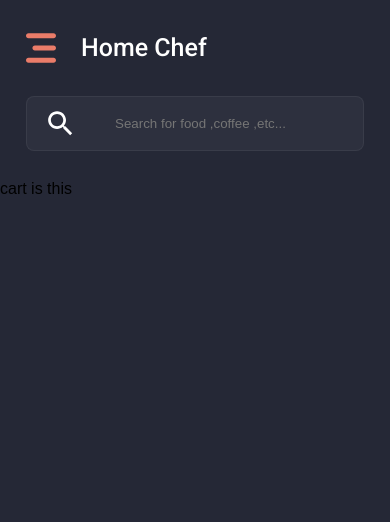
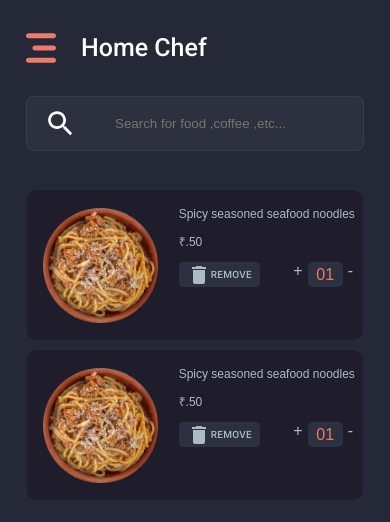
Before and after one commit to aninarafath6/Home-Chef, a React (Create React App) app in the folder home-che-front-end/: page /cart in a window 390 px wide. Shown: the top 522 px of the page. Built offline with nearby package versions, Linux system fonts and the light colour scheme.

Commit message:
cart phone -s design complited

```diff
--- a/home-che-front-end/src/components/cart/Cart.Element.js
+++ b/home-che-front-end/src/components/cart/Cart.Element.js
@@ -1,3 +1,160 @@
 import styled from 'styled-components';
+import { Button } from '@material-ui/core';
+import DeleteIcon from '@material-ui/icons/Delete';
 
-export const Container = styled.div``;
+
+export const Container = styled.div`
+padding:25px;
+/* background:red; */
+margin:0 auto;
+height:auto;
+display:flex;
+gap:25px;
+width:90%;
+
+    /* on tablet device */
+    @media screen and (max-width:768px){
+        width:90%;
+        flex-direction:row;
+    }
+    /* on small device */
+    @media screen and (max-width:425px){
+        width:21rem;
+        padding: 10px;
+        flex-direction: column;
+
+    }
+`;
+
+export const CartItemSection = styled.div`
+    width:60%;
+    min-height:150px;
+    display:flex;
+    flex-direction:column;
+    gap:10px;
+
+    /* on tablet device */
+    @media screen and (max-width:768px){
+        width:60%;
+    }
+    /* on mobile large device */
+    @media screen and (max-width:425px){
+        width:100%;
+        min-height:150px;
+        /* background-color:green; */
+    }
+
+`;
+export const CartPriceSection = styled.div`
+    background:#1F1D2B;
+    width:40%;
+    height:250px;
+    border-radius:10px;
+
+
+    /* on tablet device */
+   @media screen and (max-width:768px){
+        width:40%;
+        height:250px;
+        flex-direction:row;
+   }
+    /* on mobile large device */
+    @media screen and (max-width:425px){
+        width:100%;
+        height:250px;
+    }
+`;
+
+
+
+
+// cart item
+
+export const CartItemContainer = styled.div`
+        background:#1F1D2B;
+        width:100%;
+        height:150px;
+        border-radius:10px;
+        display:flex;
+`;
+export const ItemImageSection = styled.div`
+    /* background-color:cyan; */
+    width:45%;
+    height:100%;
+    display:flex;
+    justify-content:center;
+    align-items:center;
+`;
+export const ItemContentSection = styled.div`
+    /* background-color:blanchedalmond; */
+    width:55%;
+    height:100%;
+    padding:5px;
+`;
+export const ItemImage = styled.img`
+    width:115px;
+`;
+export const ItemName = styled.p`
+        color:#ABBBC2;
+
+    @media screen and (max-width:425px){
+        font-size:12px;
+    }
+`;
+export const ItemPrice = styled.p`
+        color:#ABBBC2;
+
+    @media screen and (max-width:425px){
+        font-size:12px;
+    }
+`;
+
+export const ItemActionArea = styled.div`
+/* background:red;  */
+width:100%;
+height:25px;
+display:flex;
+justify-content:space-between;
+`;
+
+export const RemoveItemBtn = styled(Button)`
+&&&{
+    /* width:15px; */
+    background-color:#2D303E;
+    color:#ABBBC2;
+    font-size:10px;
+}
+`;
+export const RemoveIcon = styled(DeleteIcon)`
+width:15px;
+`;
+
+export const QuantityContainer = styled.div`
+display:flex;
+`;
+export const QuantityDisplay = styled.div`
+    width:35px;
+    height:25px;
+    background-color:#2D303E;
+    padding:1px 3;
+    display:flex;
+    align-items:center;
+    justify-content:center;
+    border-radius:5px;
+margin-right:5px;
+
+`;
+export const Quantity = styled.span `
+color:#EA7C69;`;
+export const QuantityIncrement =styled.span`
+margin-right:5px;
+cursor:pointer;
+color:#ABBBC2;
+
+`;
+export const QuantityDecrement =styled.span`
+margin-left:5px;
+cursor:pointer;
+color:#ABBBC2;
+
+`;
--- a/home-che-front-end/src/components/cart/Cart.js
+++ b/home-che-front-end/src/components/cart/Cart.js
@@ -1,9 +1,21 @@
-import { Container } from './Cart.Element';
+import CartItem from './CartItem';
+import {
+    CartItemSection,
+    CartPriceSection,
+    Container
+    } from './Cart.Element';
 
 export default function Cart() {
     return (
         <Container>
-            cart is this
+        <CartItemSection>
+            <CartItem />
+            <CartItem />
+
+        </CartItemSection>
+        <CartPriceSection>
+
+        </CartPriceSection>
         </Container>
     )
 }
--- /dev/null
+++ b/home-che-front-end/src/components/cart/CartItem.js
@@ -0,0 +1,37 @@
+import {
+    CartItemContainer,
+    ItemContentSection,
+    ItemImageSection,
+    ItemImage,
+    ItemName,
+    ItemPrice,
+    ItemActionArea,
+    RemoveItemBtn,
+    RemoveIcon,
+    QuantityContainer,
+    QuantityDisplay,
+    Quantity,
+    QuantityIncrement,
+    QuantityDecrement
+} from './Cart.Element';
+export default function CartItem() {
+    return (
+        <CartItemContainer>
+            <ItemImageSection><ItemImage src='/images/ContentImage.png' /></ItemImageSection>
+            <ItemContentSection>
+                <ItemName>Spicy seasoned seafood noodles</ItemName>
+                <ItemPrice>₹.50</ItemPrice>
+                <ItemActionArea>
+                    <RemoveItemBtn><RemoveIcon />  Remove</RemoveItemBtn>
+                    <QuantityContainer>
+                    <QuantityIncrement>+</QuantityIncrement>
+                        <QuantityDisplay>
+                          <Quantity>01</Quantity>
+                        </QuantityDisplay>
+                        <QuantityIncrement>-</QuantityIncrement>
+                    </QuantityContainer>
+                </ItemActionArea>
+            </ItemContentSection>
+        </CartItemContainer>
+    )
+}
```
